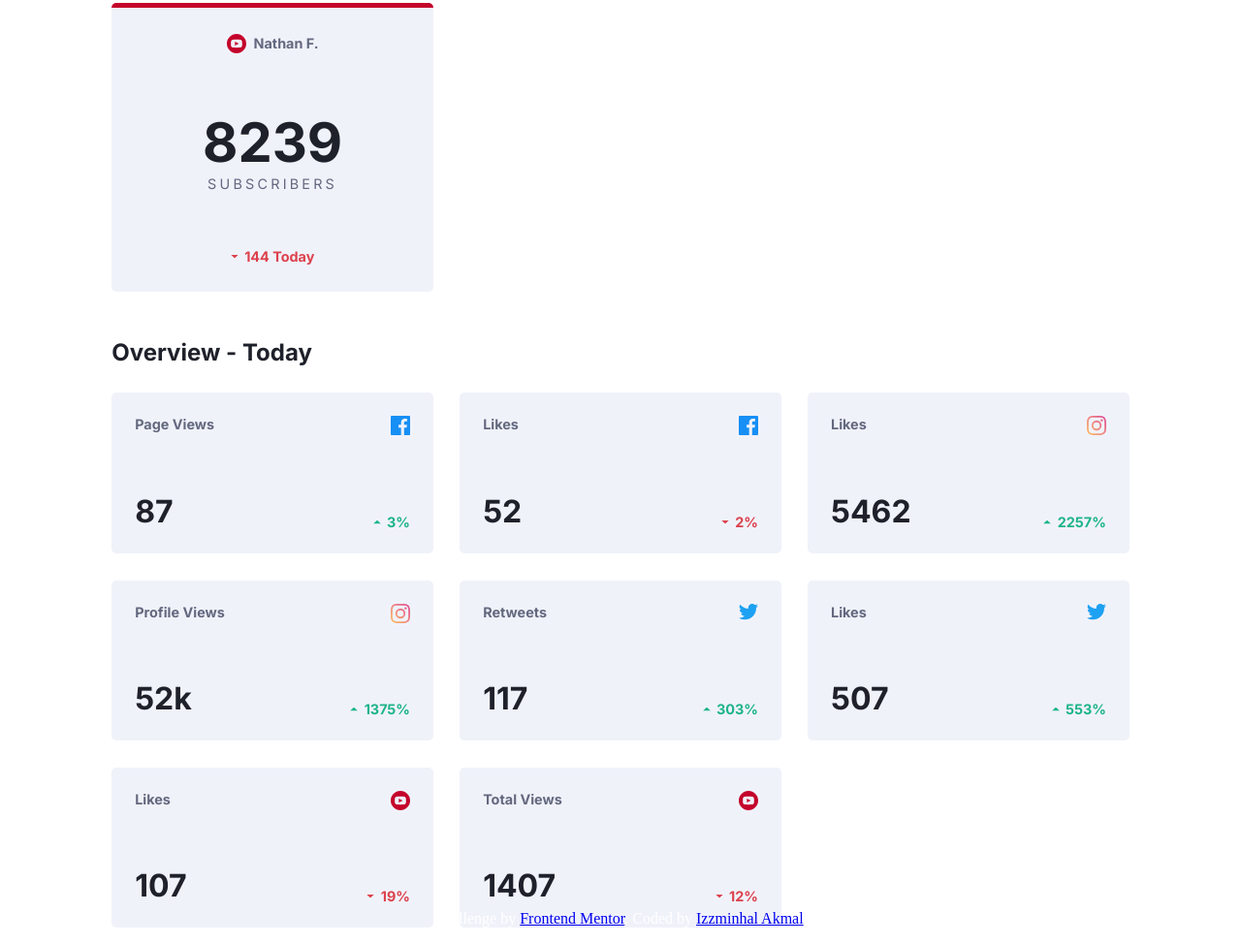
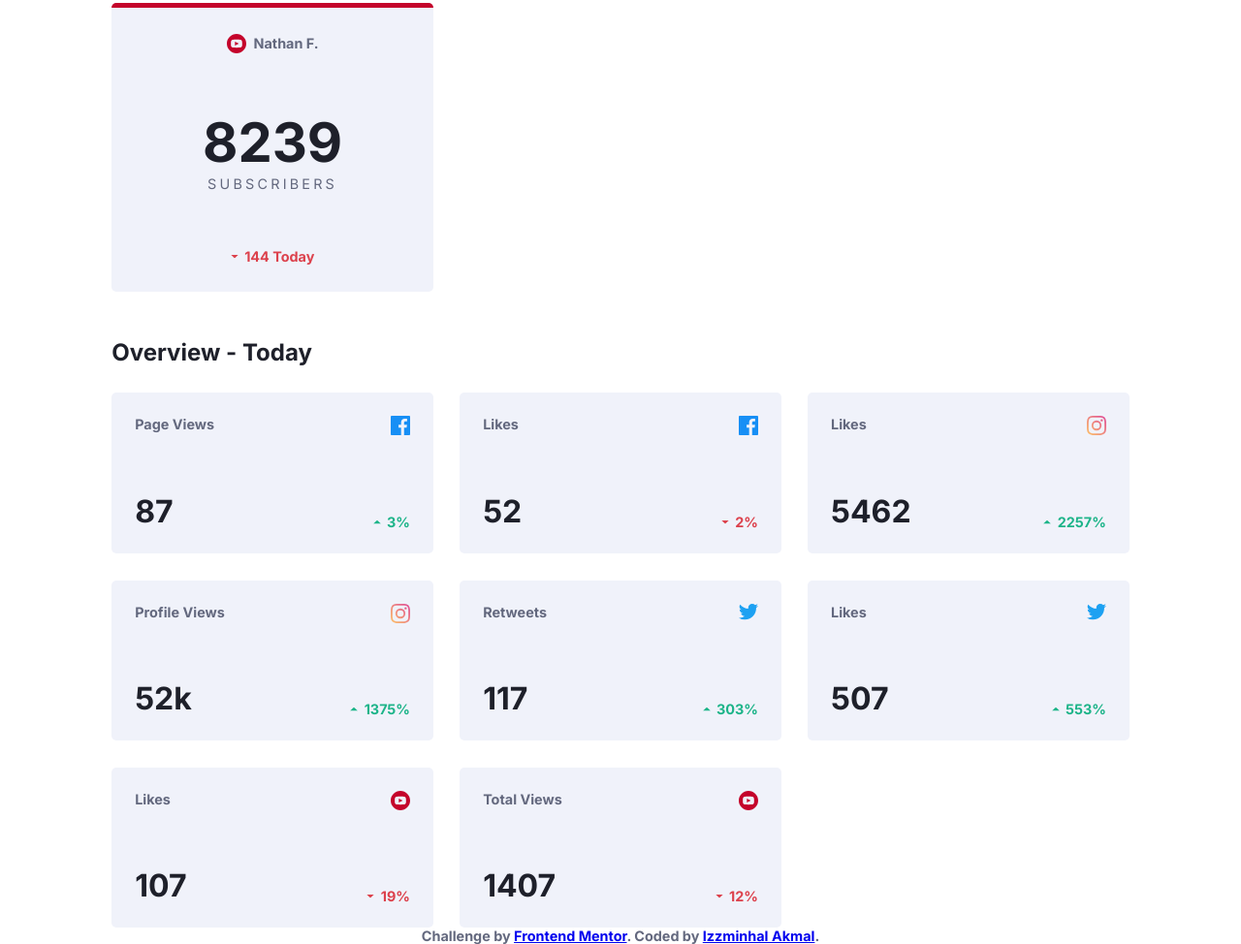
Before and after one commit to Kemystra/frontendmentor-socmed-dashboard, a plain HTML site: page index.html in a window 1280 px wide. Shown: the part 429-1403 px from the top of the page at 97% size. Drawn offline with nearby package versions, Linux system fonts and the light colour scheme; files that its build step writes are made by us from their sources.

Commit message:
Made proper styling for attribution

```diff
--- a/index.html
+++ b/index.html
@@ -117,10 +117,12 @@
 				</div>
 			</section>
 		</main>
-		<div id="attribution">
+		<footer id="attribution">
+			<p>
 			Challenge by <a href="https://www.frontendmentor.io?ref=challenge" target="_blank">Frontend Mentor</a>.
 			Coded by <a href="https://www.frontendmentor.io/profile/Kemystra" target="_blank">Izzminhal Akmal</a>.
-		</div>
+			</p>
+		</footer>
 	</body>
 	<script src="main.js"></script>
 </html>
--- a/src/sass/main.scss
+++ b/src/sass/main.scss
@@ -100,10 +100,3 @@ h2 {
 		content: url("./images/icon-down.svg");
 	}
 }
-
-#attribution {
-	color: white;
-
-	position: absolute;
-	bottom: 0;
-}
```
